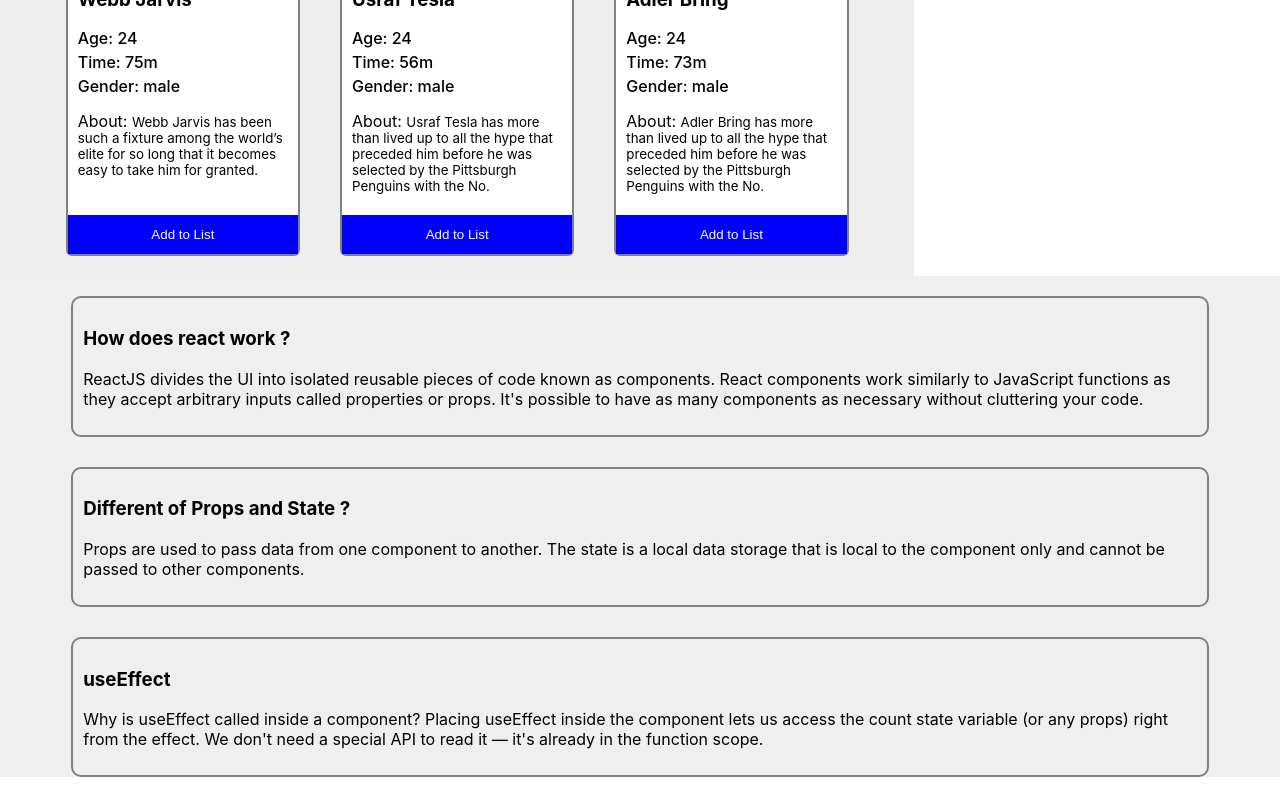
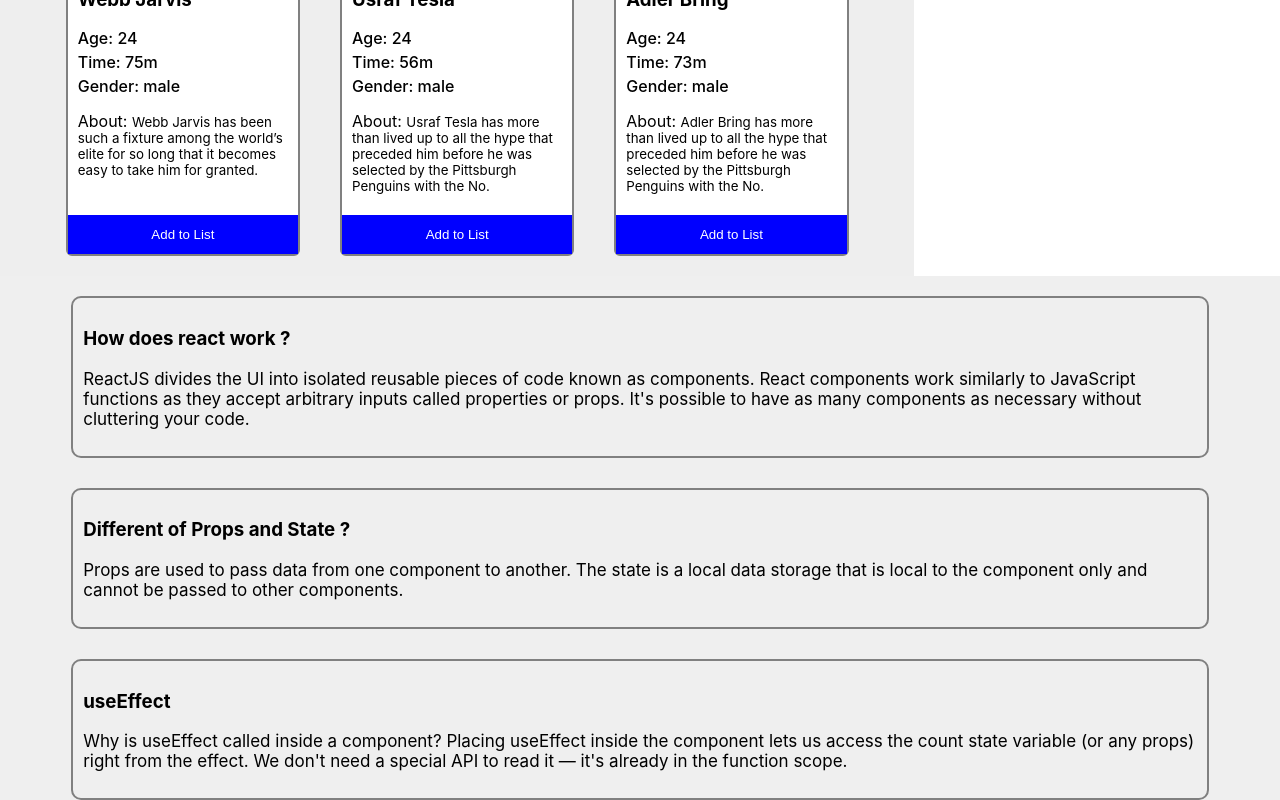
Before and after one commit to Ashrafullislam/ultra-active-club-client, a React (Create React App) app: page / in a window 1280 px wide. Shown: the part 1179-1979 px from the top of the page. Before the commit the page ends 1956 px from the top, so only its background shows below. Built offline with nearby package versions, Linux system fonts and the light colour scheme.

Commit message:
added faq text edit

```diff
--- a/src/components/Footer/footer.css
+++ b/src/components/Footer/footer.css
@@ -15,3 +15,8 @@
     padding: 10px;
 
 }
+.faq{
+font-size: 17px;
+font-weight: 400;
+
+}
--- a/src/components/players/Player.css
+++ b/src/components/players/Player.css
@@ -47,8 +47,6 @@
     margin-top: 0;
 }
 
-
-
 @media screen and  (max-width: 858px) and (min-width:300px){
     .player img{
         width:100% ;
```
